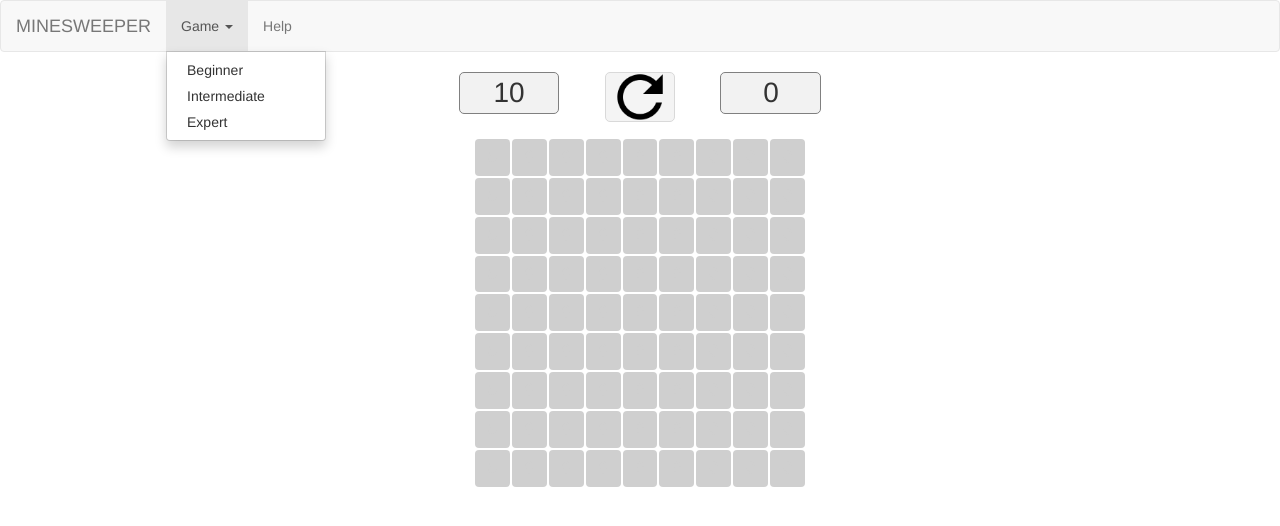
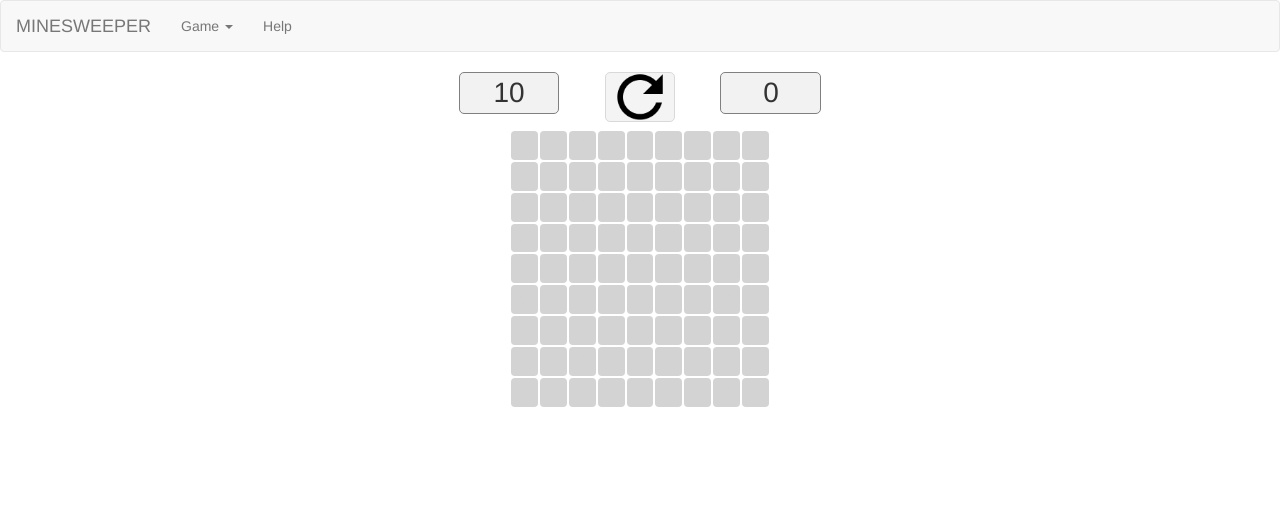
Before and after one commit to kinik93/Minesweeper, an Angular app: page / in a window 1280 px wide. Shown: the top 526 px of the page. Built offline with nearby package versions, Linux system fonts and the light colour scheme.

Commit message:
fixed some bugs and added some features
set flag-reveal error; added difficulty functionality; add some nice css color content

```diff
--- a/src/app/app.module.ts
+++ b/src/app/app.module.ts
@@ -6,13 +6,15 @@ import { AppComponent } from './app.component';
 import { GameBoardComponent } from './game-board/game-board.component';
 import { HeaderComponent } from './header/header.component';
 import { GameInfoComponent } from './game-info/game-info.component';
+import { DropdownDirective } from './directives/dropdown.directive';
 
 @NgModule({
   declarations: [
     AppComponent,
     GameBoardComponent,
     HeaderComponent,
-    GameInfoComponent
+    GameInfoComponent,
+    DropdownDirective
   ],
   imports: [
     BrowserModule,
--- /dev/null
+++ b/src/app/directives/dropdown.directive.ts
@@ -0,0 +1,15 @@
+import { Directive, ElementRef, HostBinding, HostListener } from '@angular/core';
+
+@Directive({
+  selector: '[appDropdown]'
+})
+export class DropdownDirective {
+
+  @HostBinding('class.open') isOpen = false;
+
+  @HostListener('document:click', ['$event']) toggleDropDown(event: Event) {
+    this.isOpen = this.elRef.nativeElement.contains(event.target) ? !this.isOpen : false;
+  }
+
+  constructor(private elRef: ElementRef) {}
+}
--- a/src/app/game-board/game-board.component.css
+++ b/src/app/game-board/game-board.component.css
@@ -1,23 +1,66 @@
 .btn {
   margin: 1px;
-  background-color: #CFCFCF;
+  padding: 2px 8px;
+  background-color: var(--btn-not-rev-color);
   font-size: 16px;
 }
 
 .btn-not-revealed {
-  background-color: #CFCFCF;
-  color: #CFCFCF;
+  background-color: var(--btn-not-rev-color);
+  color: var(--btn-not-rev-color);
 }
 
-.btn-revealed {
-  background-color: #828282;
-  color: #1a1a1a;
+.btn-revealed-null {
+  background-color: var(--btn-revealed);
+  color: var(--btn-revealed);
+}
+
+.btn-revealed-1 {
+  background-color: var(--btn-revealed);
+  color: var(--btn-revealed-1);
   font-weight: bold;
 }
 
-.btn-revealed-null {
-  background-color: #828282;
-  color: #828282;
+.btn-revealed-2 {
+  background-color: var(--btn-revealed);
+  color: var(--btn-revealed-2);
+  font-weight: bold;
+}
+
+.btn-revealed-3 {
+  background-color: var(--btn-revealed);
+  color: var(--btn-revealed-3);
+  font-weight: bold;
+}
+
+.btn-revealed-4 {
+  background-color: var(--btn-revealed);
+  color: var(--btn-revealed-4);
+  font-weight: bold;
+}
+
+.btn-revealed-5 {
+  background-color: var(--btn-revealed);
+  color: var(--btn-revealed-5);
+  font-weight: bold;
+}
+
+.btn-revealed-6 {
+  background-color: var(--btn-revealed);
+  color: var(--btn-revealed-6);
+  font-weight: bold;
+}
+
+.btn-revealed-7 {
+  background-color: var(--btn-revealed);
+  color: var(--btn-revealed-7);
+  font-weight: bold;
+}
+
+.btn-revealed-8 {
+  background-color: var(--btn-revealed);
+  color: var(--btn-revealed-8);
+  font-weight: bold;
 }
 
 .btn-flag {
--- a/src/app/game-board/game-board.component.html
+++ b/src/app/game-board/game-board.component.html
@@ -4,7 +4,14 @@
         type="button"
         class="btn"
         [ngClass]="{'btn-not-revealed': !this.grid[i][j].getIsRevealed(),
-                    'btn-revealed': (this.grid[i][j].getIsRevealed() && this.grid[i][j].getAdjMines() > 0),
+                    'btn-revealed-1': (this.grid[i][j].getIsRevealed() && this.grid[i][j].getAdjMines() === 1),
+                    'btn-revealed-2': (this.grid[i][j].getIsRevealed() && this.grid[i][j].getAdjMines() === 2),
+                    'btn-revealed-3': (this.grid[i][j].getIsRevealed() && this.grid[i][j].getAdjMines() === 3),
+                    'btn-revealed-4': (this.grid[i][j].getIsRevealed() && this.grid[i][j].getAdjMines() === 4),
+                    'btn-revealed-5': (this.grid[i][j].getIsRevealed() && this.grid[i][j].getAdjMines() === 5),
+                    'btn-revealed-6': (this.grid[i][j].getIsRevealed() && this.grid[i][j].getAdjMines() === 6),
+                    'btn-revealed-7': (this.grid[i][j].getIsRevealed() && this.grid[i][j].getAdjMines() === 7),
+                    'btn-revealed-8': (this.grid[i][j].getIsRevealed() && this.grid[i][j].getAdjMines() === 8),
                     'btn-flag': this.grid[i][j].getIsFlag(),
                     'btn-revealed-null': (this.grid[i][j].getIsRevealed() && this.grid[i][j].getAdjMines() === 0 ),
                     'btn-mine': (this.grid[i][j].getIsMine() && this.grid[i][j].getIsRevealed())
--- a/src/app/game-board/game-board.component.ts
+++ b/src/app/game-board/game-board.component.ts
@@ -17,7 +17,9 @@ export class GameBoardComponent implements OnInit {
 
   elapsedTime: number;
 
-  constructor(private gameBoardService: GameBoardService) { }
+  constructor(private gameBoardService: GameBoardService) {
+
+  }
 
   ngOnInit() {
     this.nRows = this.gameBoardService.getNrows();
@@ -26,7 +28,16 @@ export class GameBoardComponent implements OnInit {
     this.colArray = Array.from({length: this.nColumns}, (x, i) => i);
     this.grid = this.gameBoardService.getGrid();
 
-    //this.elapsedTime = this.gameBoardService.elapsedTime;
+    this.gameBoardService.gridChange
+      .subscribe(
+        (newGrid: Cell[][]) => {
+          this.grid = newGrid;
+          this.nRows = this.gameBoardService.getNrows();
+          this.nColumns = this.gameBoardService.getNcolumns();
+          this.rowArray = Array.from({length: this.nRows}, (x, i) => i);
+          this.colArray = Array.from({length: this.nColumns}, (x, i) => i);
+        }
+      );
   }
 
   onCellClick(x: number, y: number) {
--- a/src/app/game-info/game-info.component.html
+++ b/src/app/game-info/game-info.component.html
@@ -1,4 +1,4 @@
-<div class="row justify-content-center" style="width:30%; margin: auto; margin-bottom: 16px;">
+<div class="row justify-content-center" style="width:30%; margin: auto; margin-bottom: 8px;">
   <div class="col-sm-4">
     <div class="counter">
         <span class="align-middle">{{revMines}}</span>
--- a/src/app/gameboard.service.ts
+++ b/src/app/gameboard.service.ts
@@ -1,5 +1,5 @@
 import { Cell, Point } from './game-board/cell.model';
-import { interval, Subscription } from 'rxjs';
+import { interval, Subscription, Subject } from 'rxjs';
 import { EventEmitter } from '@angular/core';
 
 export class GameBoardService {
@@ -9,6 +9,9 @@ export class GameBoardService {
   nMines: number;
   revealedMines: number;
   firstClick: boolean;
+  difficulty: string;
+
+  gridChange = new Subject<Cell[][]>();
 
   revMines = new EventEmitter<number>();
   elapsedTime = new EventEmitter<number>();
@@ -21,6 +24,7 @@ export class GameBoardService {
     this.nMines = 10;
     this.revealedMines = this.nMines;
     this.firstClick = true;
+    this.difficulty = 'Beginner';
 
     this.initializeEmptyGrid();
   }
@@ -74,6 +78,14 @@ export class GameBoardService {
 
   getGrid() {
     return this.grid;
+  }
+
+  getDifficulty() {
+    return this.difficulty;
+  }
+
+  setDifficulty(difficulty) {
+    this.difficulty = difficulty;
   }
 
   initializeEmptyGrid() {
@@ -155,11 +167,13 @@ export class GameBoardService {
     for (let i = x - 1 ; i < x + 2; i++) {
       for (let j = y - 1 ; j < y + 2; j++) {
         if (i >= 0 && i < this.nRows && j >= 0 && j < this.nColumns) {
+          if (!this.grid[i][j].getIsFlag()) {
             if (this.grid[i][j].getAdjMines() === 0 && !this.grid[i][j].getIsRevealed()) {
               this.grid[i][j].setIsRevealed(true);
               this.revealZeroCells(i, j);
             } else if (this.grid[i][j].getAdjMines() > 0 && !this.grid[i][j].getIsRevealed()) {
               this.grid[i][j].setIsRevealed(true);
+            }
           }
         }
       }
@@ -197,6 +211,9 @@ export class GameBoardService {
   }
 
   stopChrono() {
+    if (this.chronoSubscription !== undefined) {
       this.chronoSubscription.unsubscribe();
+      this.elapsedTime.emit(0);
     }
   }
+}
--- a/src/app/header/header.component.html
+++ b/src/app/header/header.component.html
@@ -6,15 +6,15 @@
 
     <div class="collapse navbar-collapse">
       <ul class="nav navbar-nav">
-        <li class="dropdown open">
-          <a class="dropdown-toggle" role="button" href="#">Game <span class="caret"></span></a>
+        <li class="dropdown" appDropdown>
+          <a class="dropdown-toggle" role="button">Game <span class="caret"></span></a>
           <ul class="dropdown-menu">
             <li><a style="cursor: pointer;" (click)="onBeginnerClick()" >Beginner</a></li>
-            <li><a href="#">Intermediate</a></li>
-            <li><a href="#">Expert</a></li>
+            <li><a style="cursor: pointer;" (click)="onIntermediateClick()" >Intermediate</a></li>
+            <li><a style="cursor: pointer;" (click)="onExpertClick()" >Expert</a></li>
           </ul>
         </li>
-        <li><a href="#">Help</a></li>
+        <li><a>Help</a></li>
       </ul>
     </div>
   </div>
--- a/src/app/header/header.component.ts
+++ b/src/app/header/header.component.ts
@@ -13,10 +13,28 @@ export class HeaderComponent implements OnInit {
   ngOnInit() {
   }
 
-  onBeginnerClick(){
-    /*this.gameBoardService.setNrows(15);
-    this.gameBoardService.setNcolumns(15);
-    this.gameBoardService.initializeEmptyGrid();*/
+  changeDifficulty(newDiff: string, newRows, newCols, newMines) {
+    this.gameBoardService.setDifficulty(newDiff);
+    this.gameBoardService.setNrows(newRows);
+    this.gameBoardService.setNcolumns(newCols);
+    this.gameBoardService.setTotalMines(newMines);
+    this.gameBoardService.initializeEmptyGrid();
+    this.gameBoardService.setFirstClick(true);
+    this.gameBoardService.revMines.emit(this.gameBoardService.getTotalMines());
+    this.gameBoardService.gridChange.next(this.gameBoardService.getGrid());
+    this.gameBoardService.stopChrono();
+  }
+
+  onBeginnerClick() {
+    this.changeDifficulty('Beginner', 9, 9, 10);
+  }
+
+  onIntermediateClick() {
+    this.changeDifficulty('Intermediate', 16, 16, 40);
+  }
+
+  onExpertClick() {
+    this.changeDifficulty('Expert', 16, 30, 99);
   }
 
 }
--- a/src/styles.css
+++ b/src/styles.css
@@ -1 +1,13 @@
 /* You can add global styles to this file, and also import other style files */
+:root {
+  --btn-not-rev-color: #d3d3d3;
+  --btn-revealed: #9f9f9f;
+  --btn-revealed-1: #0000ff;
+  --btn-revealed-2: #006400;
+  --btn-revealed-3: #ff0000;
+  --btn-revealed-4: #00008b;
+  --btn-revealed-5: #8b4513;
+  --btn-revealed-6: #00FFFF;
+  --btn-revealed-7: #000000;
+  --btn-revealed-8: #ffd700;
+}
```
Also changed, not shown: src/assets/realBombIcon.jpg (added). Lines whose indentation alone changed are shown as unchanged.
